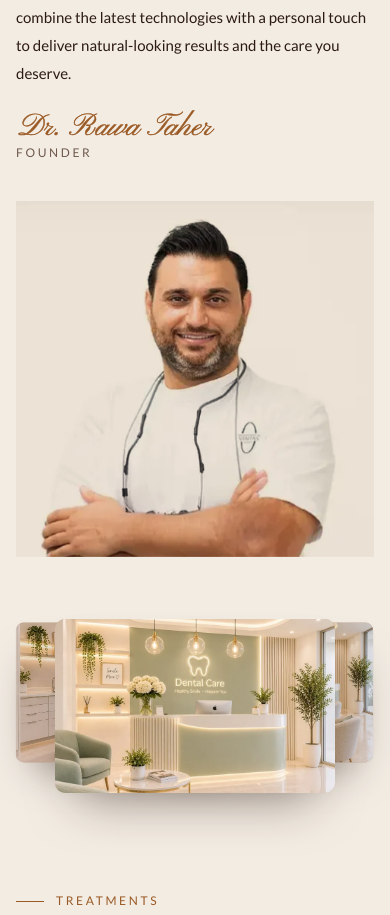
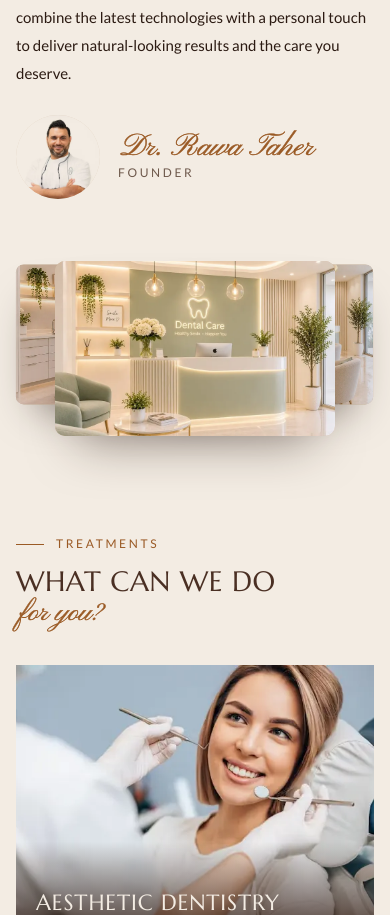
Before and after one commit to jasna18/veritas-clinic, a Vue app in the folder frontend/: page / in a window 390 px wide. Shown: the part 1327-2242 px from the top of the page. Built offline with nearby package versions, Linux system fonts and the light colour scheme.

Commit message:
Show small doctor photo beside signature on mobile

```diff
--- a/frontend/src/components/AboutSection.vue
+++ b/frontend/src/components/AboutSection.vue
@@ -42,11 +42,22 @@ const gallery = computed(() =>
         <div class="about__copy">
           <p>{{ t.about.p1 }}</p>
           <p>{{ t.about.p2 }}</p>
-          <!-- Doctor's name as a signature, in the same script as "oral care" -->
-          <p class="about__signature">
-            <span class="script">{{ t.clinic.doctorName }}</span>
-            <span class="about__role">{{ t.clinic.doctorRole }}</span>
-          </p>
+          <!-- Doctor's name as a signature; on phones a small photo sits beside it -->
+          <div class="about__sign-row">
+            <img
+              :src="doctorPhoto"
+              alt=""
+              class="about__thumb"
+              width="96"
+              height="96"
+              loading="lazy"
+              decoding="async"
+            />
+            <p class="about__signature">
+              <span class="script">{{ t.clinic.doctorName }}</span>
+              <span class="about__role">{{ t.clinic.doctorRole }}</span>
+            </p>
+          </div>
         </div>
       </div>
 
@@ -105,6 +116,30 @@ const gallery = computed(() =>
   line-height: 1.2;
 }
 
+.about__sign-row {
+  display: flex;
+  align-items: center;
+  gap: 18px;
+  margin-top: 28px;
+}
+
+.about__sign-row .about__signature {
+  margin-top: 0;
+}
+
+/* Small round doctor photo: phones only */
+.about__thumb {
+  display: none;
+  flex-shrink: 0;
+  width: 84px;
+  height: 84px;
+  border-radius: 50%;
+  object-fit: cover;
+  object-position: 50% 20%;
+  background: #ece3d6;
+  mix-blend-mode: multiply;
+}
+
 .about__role {
   font-family: var(--font-body);
   font-size: 12px;
@@ -134,4 +169,15 @@ const gallery = computed(() =>
     margin-top: 48px;
   }
 }
+
+/* Phones: hide the big photo card; show the small photo beside the signature */
+@media (max-width: 700px) {
+  .about__portrait {
+    display: none;
+  }
+
+  .about__thumb {
+    display: block;
+  }
+}
 </style>
```
